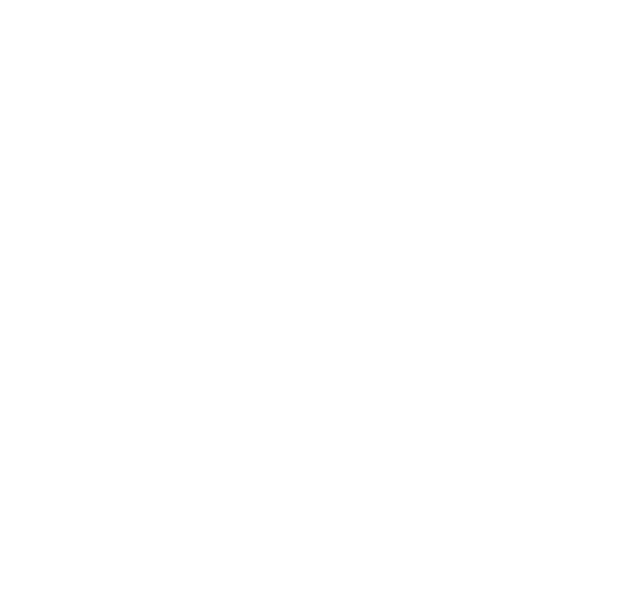
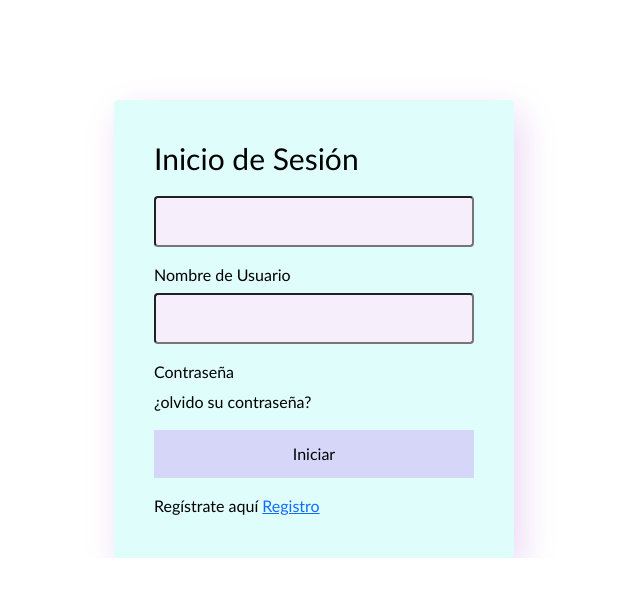
Before and after one commit to jhonurbano94/Trbajo-Final, a website: page public/ingreso.html in a window 1280 px wide. Shown: the whole page, without its empty margins (326-966 px from the left). Drawn offline with nearby package versions, Linux system fonts and the light colour scheme; files that its build step writes are made by us from their sources.

Commit message:
19/04/2024

```diff
--- a/public/ingreso.html
+++ b/public/ingreso.html
@@ -0,0 +1,40 @@
+<!DOCTYPE html>
+<html lang="en">
+<head>
+    <meta charset="UTF-8">
+    <meta name="viewport" content="width=device-width, initial-scale=1.0">
+
+    <!-- Link de los estilos -->
+    <link rel="stylesheet" href="ingreso.css">
+
+    <!-- link de estilos -->
+    <link rel="stylesheet" href="./styles/ingreso.css">
+
+    <!-- Link de boostrap, estilos de boostrap-->
+<link href="https://cdn.jsdelivr.net/npm/bootstrap@5.3.3/dist/css/bootstrap.min.css" rel="stylesheet" integrity="sha384-QWTKZyjpPEjISv5WaRU9OFeRpok6YctnYmDr5pNlyT2bRjXh0JMhjY6hW+ALEwIH" crossorigin="anonymous">
+
+
+    <title>Ingreso</title>
+</head>
+<body class="ingreso">
+    <div class="formulario">
+        <h1>Inicio de Sesión</h1>
+        <form method="post">
+            <div class="Nombre de Usuario">
+                <input class="nombre" type="text" required>
+                <label>Nombre de Usuario</label>
+            </div>
+            <div class="Contraseña">
+                <input class="contaseña" type="password" required>
+                <label>Contraseña</label>
+            </div>
+            <div class="Recordar">¿olvido su contraseña?</div>
+            <input class="iniciar" type="submit" value="Iniciar">
+            <div class="Regístrate">
+                Regístrate aquí <a href="./registro.html">Registro</a>
+            </div>
+        </form>
+    </div>
+
+</body>
+</html>
--- a/public/styles/ingreso.css
+++ b/public/styles/ingreso.css
@@ -0,0 +1,55 @@
+*{
+    margin: 0;
+    padding: 0;
+    box-sizing: border-box;
+    overflow-x: hidden;
+}
+
+
+.formulario{
+    width: 400px;
+    background-color: rgb(223, 253, 251);
+    padding: 40px;
+    margin: auto;
+    margin-top: 100px;
+    border-radius: 4px;
+    font-family: calibri;
+    color:black;
+    box-shadow: 7px 13px 37px rgb(235, 214, 245);
+    max-width: 400px;
+    width: 100%;
+}
+.formulario h1{
+    font-size: 30px;
+    margin-bottom: 20px;
+}
+.nombre{
+    width: 100%;
+    background-color:  rgb(246, 238, 250);
+    padding: 10px;
+    border-radius: 4px;
+    margin-bottom: 16px;
+    border: 1 px solid blue;
+    font-family: calibri;
+    font-size: 18px;
+}
+.contaseña{
+    width: 100%;
+    background-color:  rgb(246, 238, 250);
+    padding: 10px;
+    border-radius: 4px;
+    margin-bottom: 16px;
+    border: 1 px solid blue;
+    font-family: calibri;
+    font-size: 18px;
+}
+.iniciar{
+    width: 100%;
+    background: rgb(214, 214, 248);
+    border: none;
+    padding: 12px;
+    color: black;
+    margin: 16px 0;
+    font-size: 16px;
+
+}
--- a/public/styles/registro.css
+++ b/public/styles/registro.css
@@ -0,0 +1,61 @@
+*{
+    margin: 0;
+    padding: 0;
+    box-sizing: border-box;
+    overflow-x: hidden;
+}
+
+
+.form-register{
+    width: 400px;
+    background-color: rgb(223, 253, 251);
+    padding: 40px;
+    margin: auto;
+    margin-top: 100px;
+    border-radius: 4px;
+    font-family: calibri;
+    color:black;
+    box-shadow: 7px 13px 37px rgb(235, 214, 245);
+    max-width: 400px;
+    width: 100%;
+}
+.form-register h2{
+    font-size: 30px;
+    margin-bottom: 20px;
+}
+
+.controls{
+    width: 100%;
+    background-color:  rgb(246, 238, 250);
+    padding: 10px;
+    border-radius: 4px;
+    margin-bottom: 16px;
+    border: 1 px solid blue;
+    font-family: calibri;
+    font-size: 18px;
+}
+.form-register p{
+    height: 40px;
+    text-align: center;
+    font-size: 15px;
+    line-height: 40px;
+}
+.form-register a{
+    color: blue;
+    text-decoration: none;
+}
+
+.form-register a:hover{
+    color: blue;
+    text-decoration: underline;
+}
+.form-register .botons{
+    width: 100%;
+    background: rgb(214, 214, 248);
+    border: none;
+    padding: 12px;
+    color: black;
+    margin: 16px 0;
+    font-size: 16px;
+
+}
```
Also changed, not shown: public/Etapas.html (+4 -0 lines), public/LaMente.html (+4 -0 lines), public/Psicoanálisis.html (+4 -0 lines), public/index2.html (+4 -0 lines), public/inicio.html (+4 -0 lines), public/registro.html (+32 -0 lines), public/registro.css (deleted).
